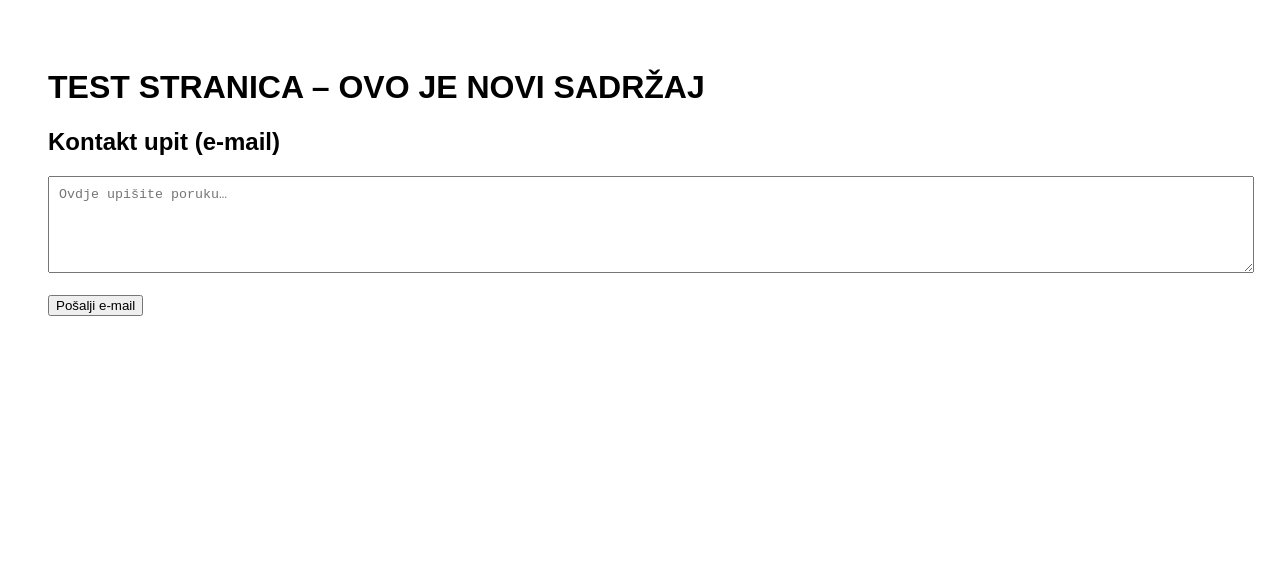
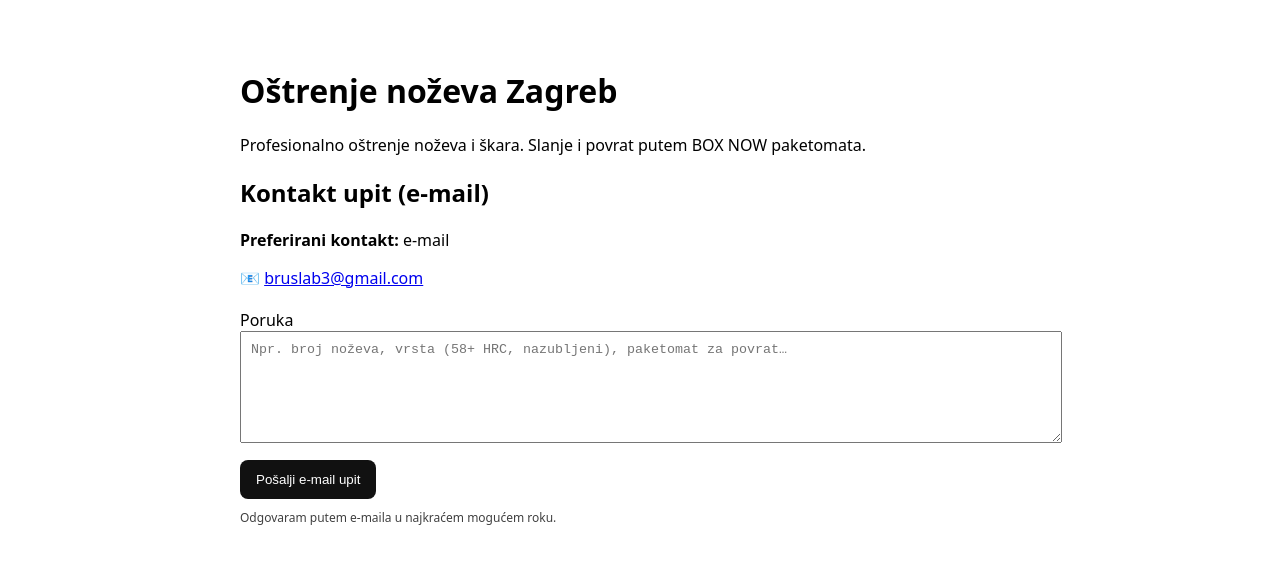
Before and after one commit to Nenad-cmd/ostrenje-nozeva-zagreb, a Next.js app: page / in a window 1280 px wide. Shown: the top 564 px of the page. Built offline with nearby package versions, Linux system fonts and the light colour scheme.

Commit message:
dodana email kontakt forma

```diff
--- a/app/page.tsx
+++ b/app/page.tsx
@@ -2,21 +2,53 @@
 
 export default function Page() {
   return (
-    <main style={{ padding: 40, fontFamily: "sans-serif" }}>
-      <h1>TEST STRANICA – OVO JE NOVI SADRŽAJ</h1>
+    <main style={{ padding: 40, fontFamily: "system-ui, sans-serif", maxWidth: 800, margin: "0 auto" }}>
+      <h1>Oštrenje noževa Zagreb</h1>
+
+      <p>
+        Profesionalno oštrenje noževa i škara.
+        Slanje i povrat putem BOX NOW paketomata.
+      </p>
 
       <h2>Kontakt upit (e-mail)</h2>
+      <p><strong>Preferirani kontakt:</strong> e-mail</p>
+      <p>📧 <a href="mailto:bruslab3@gmail.com">bruslab3@gmail.com</a></p>
 
-      <form action="mailto:bruslab3@gmail.com" method="POST" encType="text/plain">
-        <textarea
-          name="Poruka"
-          rows={5}
-          placeholder="Ovdje upišite poruku…"
-          style={{ width: "100%", padding: 10 }}
-        />
-        <br /><br />
-        <button type="submit">Pošalji e-mail</button>
+      <form
+        action="mailto:bruslab3@gmail.com"
+        method="POST"
+        encType="text/plain"
+        style={{ marginTop: 20 }}
+      >
+        <div style={{ marginBottom: 12 }}>
+          <label>Poruka</label><br />
+          <textarea
+            name="Poruka"
+            rows={6}
+            placeholder="Npr. broj noževa, vrsta (58+ HRC, nazubljeni), paketomat za povrat…"
+            style={{ width: "100%", padding: 10 }}
+            required
+          />
+        </div>
+
+        <button
+          type="submit"
+          style={{
+            padding: "12px 16px",
+            borderRadius: 8,
+            border: "none",
+            background: "#111",
+            color: "#fff",
+            cursor: "pointer",
+          }}
+        >
+          Pošalji e-mail upit
+        </button>
       </form>
+
+      <p style={{ fontSize: 12, opacity: 0.75, marginTop: 10 }}>
+        Odgovaram putem e-maila u najkraćem mogućem roku.
+      </p>
     </main>
   );
 }
```
